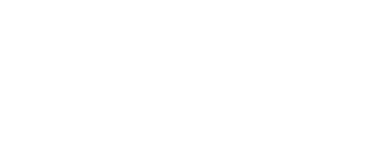
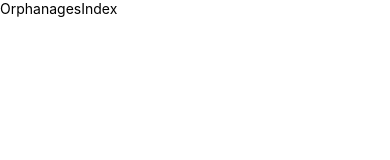
Before and after one commit to amaurymartin/happy, a React Native app in the folder mobile/: screen / in a window 390 px wide. Shown: the top 160 px of the page. Built offline with nearby package versions, Linux system fonts and the light colour scheme.

Commit message:
Init OrphanagesIndex page on frontend mobile

```diff
--- a/mobile/App.tsx
+++ b/mobile/App.tsx
@@ -1,11 +1,14 @@
+import React from 'react';
+import { StyleSheet, View } from 'react-native';
 import { StatusBar } from 'expo-status-bar';
-import React from 'react';
-import { StyleSheet, Text, View } from 'react-native';
+
+import OrphanagesIndex from './src/pages/orphanages/index';
 
 export default function App() {
   return (
     <View style={styles.container}>
       <StatusBar style="auto" />
+      <OrphanagesIndex />
     </View>
   );
 }
--- /dev/null
+++ b/mobile/src/pages/orphanages/index/index.tsx
@@ -0,0 +1,14 @@
+import React from 'react';
+import { Text, View } from 'react-native';
+
+import styles from './styles';
+
+const OrphanagesIndex: React.FC = () => {
+  return (
+    <View style={styles.container}>
+      <Text>OrphanagesIndex</Text>
+    </View>
+  )
+}
+
+export default OrphanagesIndex;
--- /dev/null
+++ b/mobile/src/pages/orphanages/index/styles.ts
@@ -0,0 +1,9 @@
+import { StyleSheet } from 'react-native';
+
+const styles = StyleSheet.create({
+  container: {
+    flex: 1,
+  },
+})
+
+export default styles;
```
